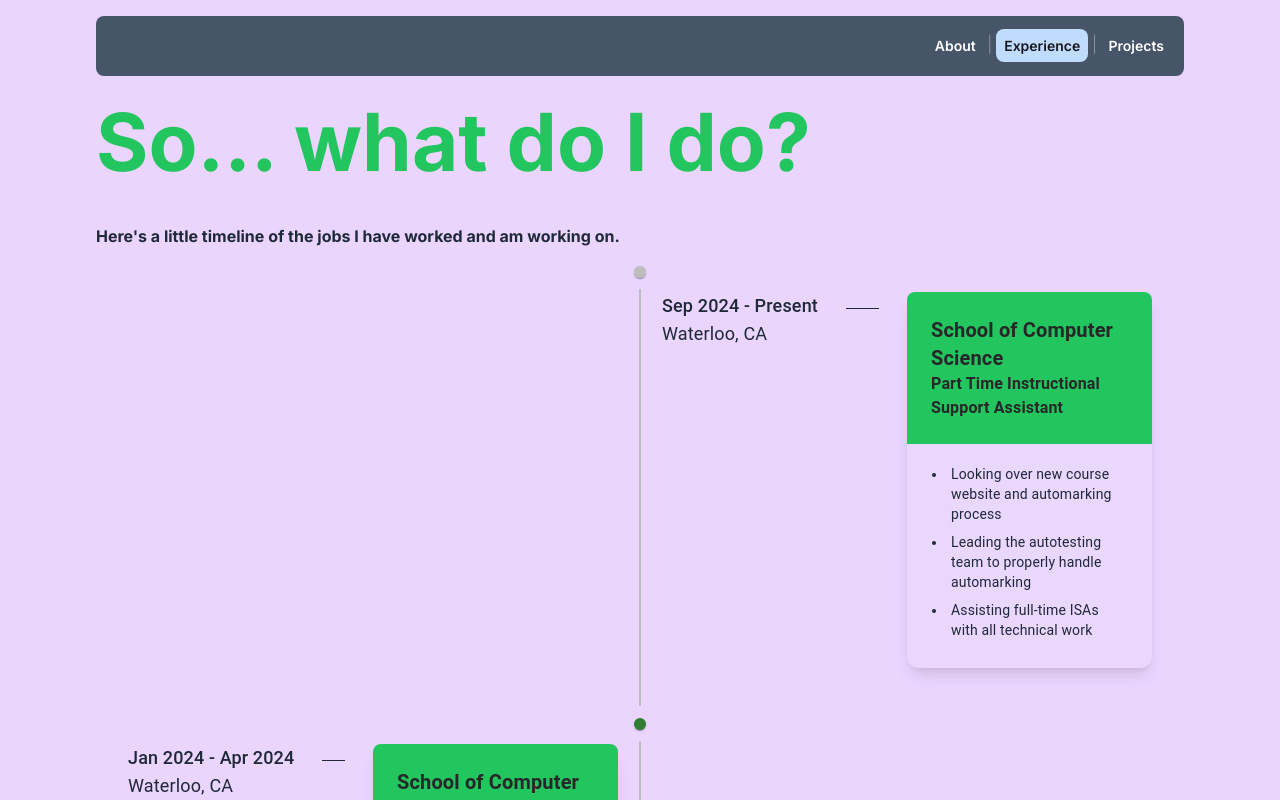
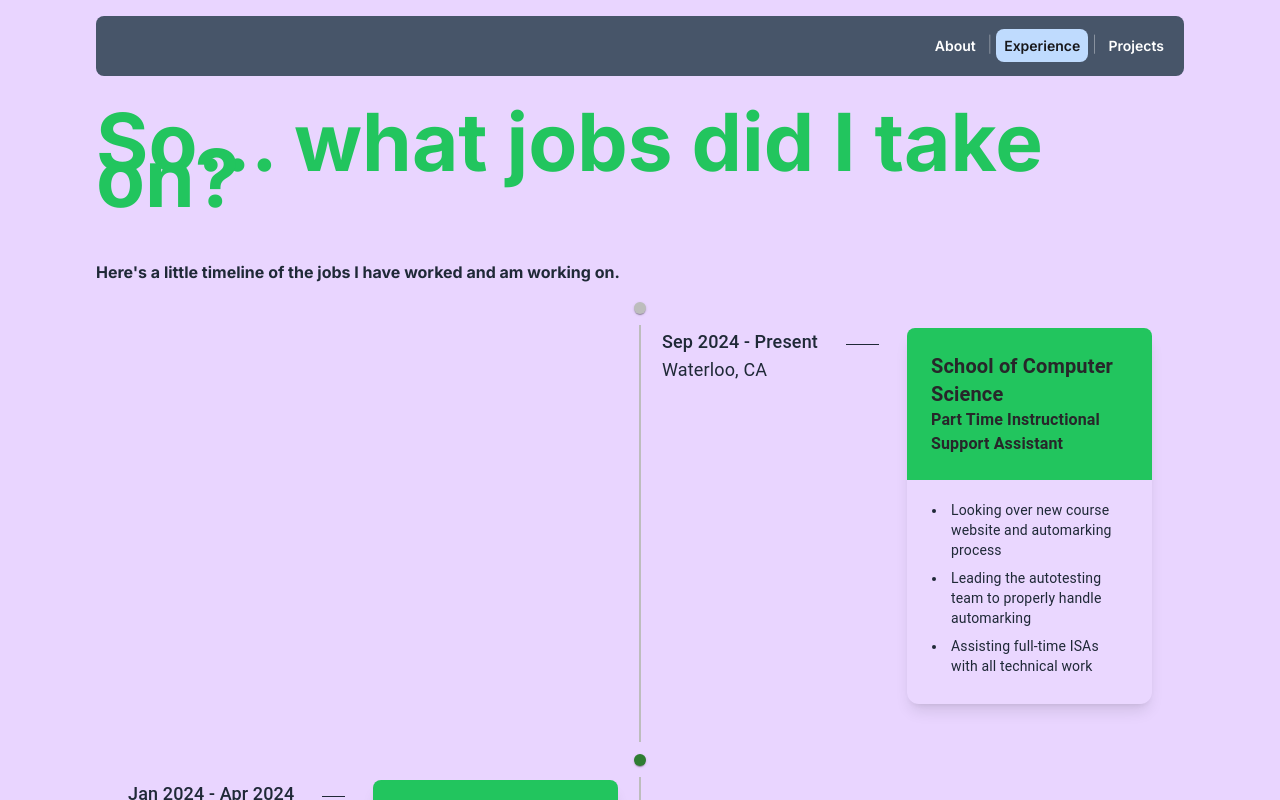
Before and after one commit to KuroganeToyama/portfolio, a Next.js app: page /experience in a window 1280 px wide. Shown: the top 800 px of the page. Built offline with nearby package versions, Linux system fonts and the light colour scheme.

Commit message:
Changed title

```diff
--- a/src/app/experience/page.tsx
+++ b/src/app/experience/page.tsx
@@ -13,7 +13,7 @@
     return (
         <section className="w-[85%] mx-auto text-slate-50 pt-8 pb-16">
             <h1 className="text-3xl md:text-[60px] lg:text-[80px] font-bold text-green-500 mb-16">
-                So... what do I do?
+                So... what jobs did I take on?
             </h1>
             <p className="font-bold text-gray-800">Here's a little timeline of the jobs I have worked and am working on.</p>
             <Timeline position="alternate">
```
